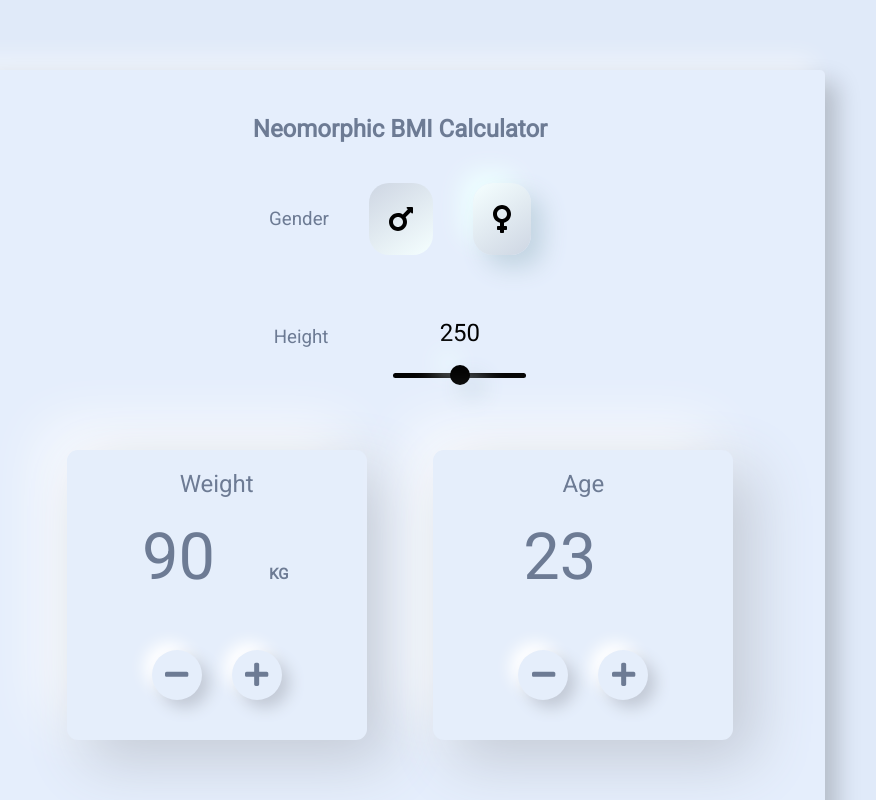
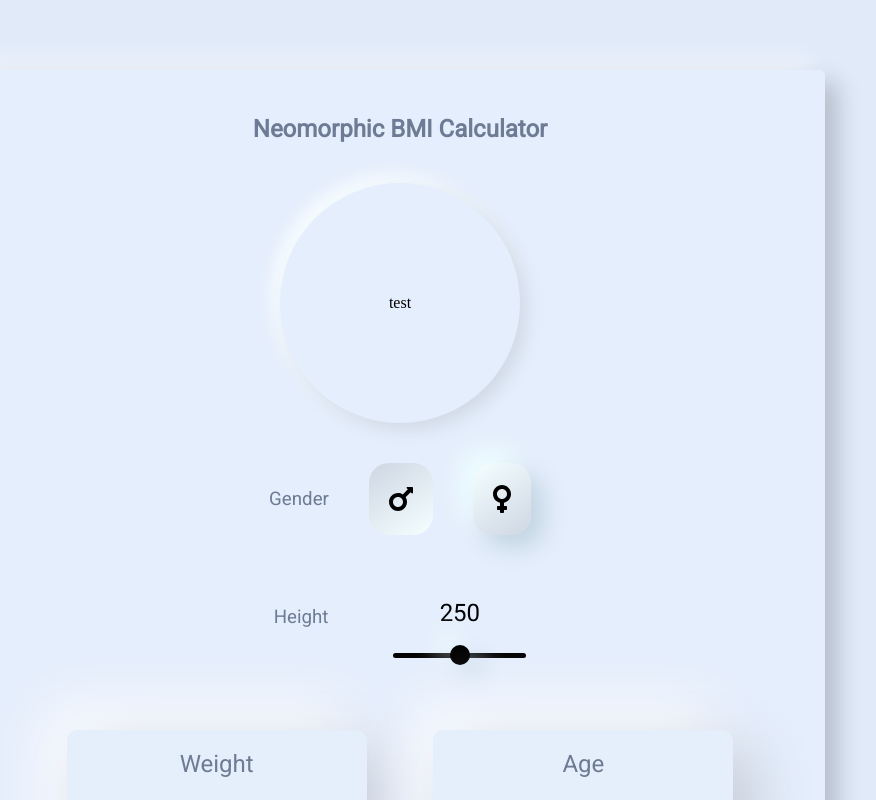
Before and after one commit to Abdul-Sen/Numorphic-BMI-Calculator, a React (Create React App) app: page / in a window 1280 px wide. Shown: the top 800 px of the page, without its empty margins (240-1116 px from the left). Built offline with nearby package versions, Linux system fonts and the light colour scheme.

Commit message:
circle calculated result base setup

```diff
--- /dev/null
+++ b/src/components/result.js
@@ -0,0 +1,35 @@
+import React, { Fragment } from 'react';
+import styled from 'styled-components';
+import Flexbox from './shared/flexbox';
+
+const Body = styled.div`
+margin: 20px;
+border-radius: 50%;
+background: #e5eefc;
+width: 200px;
+height: 200px;
+box-shadow:  7px 7px 17px #d0d9e5,
+             -7px -7px 17px #faffff;
+display: flex;
+align-items: center;
+justify-content: center;
+text-align: center;
+`
+function Result(props) {
+    return (
+        <Fragment>
+            <Flexbox
+                justify={"center"}
+                spacing={2}
+                flexDirection={"row"}
+                alignItems={"center"}
+            >
+                <Body>
+                    test
+                </Body>
+            </Flexbox>
+        </Fragment>
+    )
+}
+
+export default Result;
--- a/src/pages/BmiDashboard.js
+++ b/src/pages/BmiDashboard.js
@@ -3,13 +3,14 @@ import styled from "styled-components";
 import Gender from "../components/gender";
 import Slider from "../components/heightSlider";
 import CardSection from "../sections/cardSection";
-
+import Result from '../components/result';
 function BmiDashboard() {
   return (
     <Fragment>
       <DashboardCard>
         <AppTitle>Neomorphic BMI Calculator</AppTitle>
         <Flexbox>
+          <Result />
           <Gender />
           <Slider />
           <CardSection />
```
